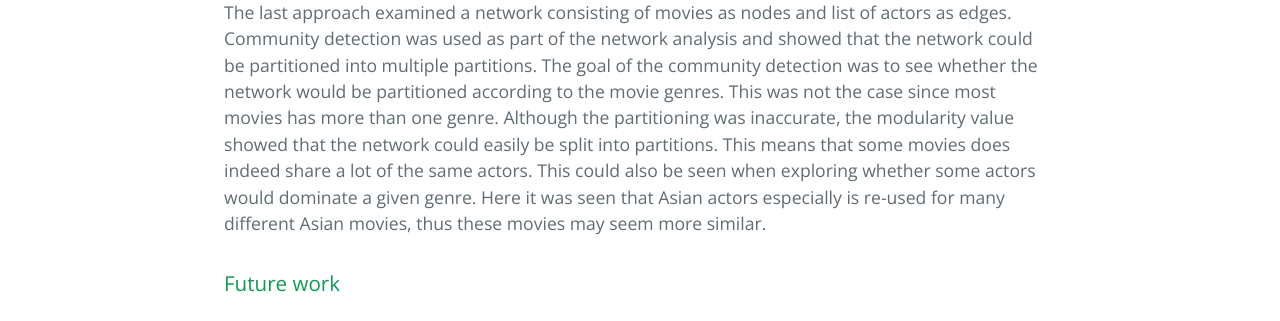
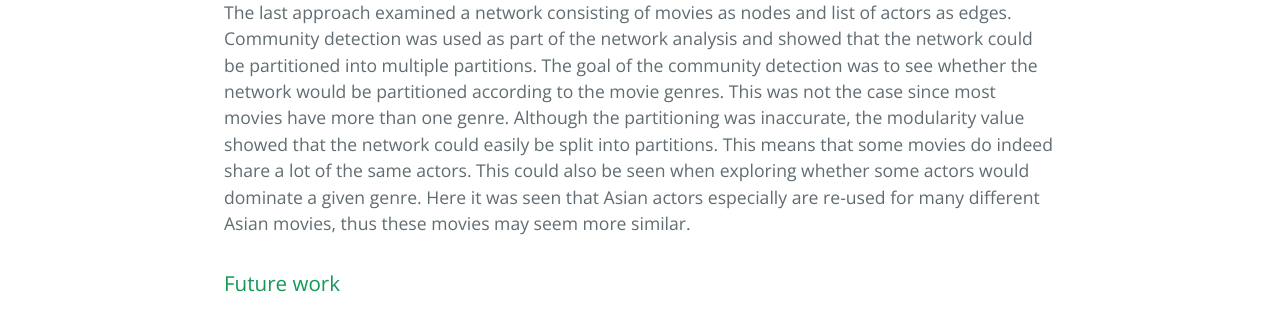
Before and after one commit to MBJohansen/Social-Graphs-Project, a Jekyll site: the page built from docs/conclusion.md, in a window 1280 px wide. Shown: the part 1195-1516 px from the top of the page. Built offline with Jekyll 4.4.1, drawn with Linux system fonts in a browser that asks for light colours; our own code applies the rules of GitHub Pages for plain Markdown files.

Commit message:
Update conclusion.md

```diff
--- a/docs/conclusion.md
+++ b/docs/conclusion.md
@@ -7,7 +7,7 @@ The first approach revolved around word clouds within genres and presented some
 
 The second approach utilized sentiment analysis to try and see the change in tone for the two categories of movies. This approach did not provide any clear evidence that new and old movies have really changed within genres. However, it is quite interesting to compare the sentiment of summaries between different genres. The values calculated does suggest slim differences between different genres but does not suggest that the plots of certain genres are more or less positive. This in itself is quite interesting, but does adhere to the general recipe of a movie. There will typically be some conflict, climax, and resolution whether the movie is an animation film or action film. Therefore it is quite understandable to see the very similar sentiment scores.
 
-The last approach examined a network consisting of movies as nodes and list of actors as edges. Community detection was used as part of the network analysis and showed that the network could be partitioned into multiple partitions. The goal of the community detection was to see whether the network would be partitioned according to the movie genres. This was not the case since most movies has more than one genre. Although the partitioning was inaccurate, the modularity value showed that the network could easily be split into partitions. This means that some movies does indeed share a lot of the same actors. This could also be seen when exploring whether some actors would dominate a given genre. Here it was seen that Asian actors especially is re-used for many different Asian movies, thus these movies may seem more similar.
+The last approach examined a network consisting of movies as nodes and list of actors as edges. Community detection was used as part of the network analysis and showed that the network could be partitioned into multiple partitions. The goal of the community detection was to see whether the network would be partitioned according to the movie genres. This was not the case since most movies have more than one genre. Although the partitioning was inaccurate, the modularity value showed that the network could easily be split into partitions. This means that some movies do indeed share a lot of the same actors. This could also be seen when exploring whether some actors would dominate a given genre. Here it was seen that Asian actors especially are re-used for many different Asian movies, thus these movies may seem more similar.
 
 
 
```
